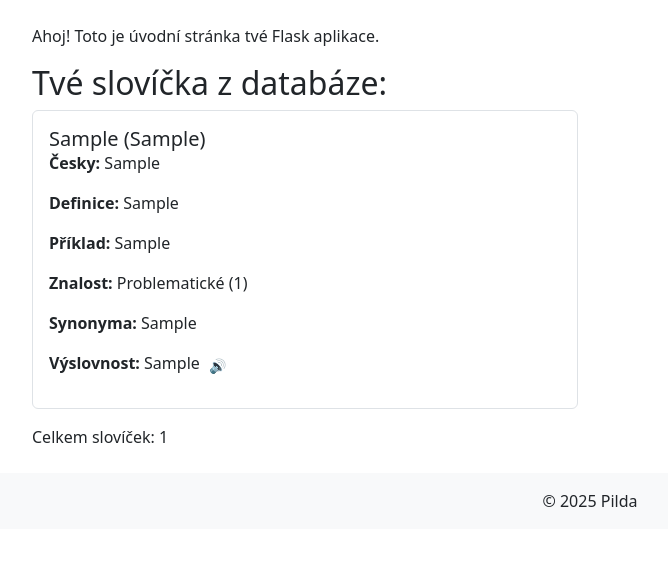
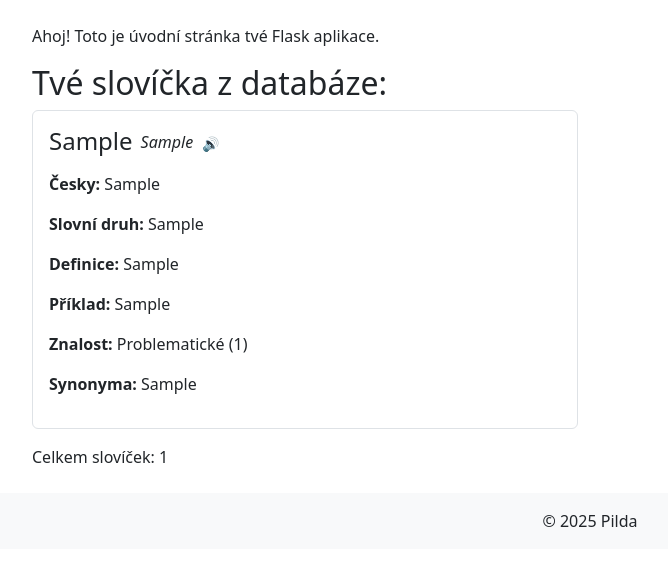
Before and after one commit to gizellos/anglicka-slovicka-learner, a Flask app: page / in a window 1280 px wide. Shown: the part 80-646 px from the top of the page, without its empty margins (50-718 px from the left). Run offline with Flask 3, Linux system fonts and the light colour scheme; tables that the repository leaves empty hold one stand-in row (values such as "Sample post").

Commit message:
Úprava šablony _word_snippet.html: přeuspořádání a zlepšení zobrazení detailů slovíčka, přidání výslovnosti a audio tlačítka. Úprava stylu: přidání posunu ikony audio tlačítka pro lepší vzhled.

```diff
--- a/app/templates/_word_snippet.html
+++ b/app/templates/_word_snippet.html
@@ -1,7 +1,13 @@
 <!-- templates/_word_snippet.html – Snippet pro jedno slovíčko (div s detaily) -->
 <div class="word-card mb-3 p-3 border rounded">  <!-- Bootstrap div pro hezký vzhled, mb-3 = margin bottom -->
-    <h5 class="card-title">{{ word.english }} ({{ word.part_of_speech or 'N/A' }})</h5>  <!-- Nadpis: Anglicky + POS -->
+    <div class="word-header d-flex align-items-center mb-3">
+        <h4 class="card-title mb-0 me-2">{{ word.english }}</h4>
+        <em class="fw-lighter mb-0 me-1">{{ word.pronunciation }}</em>
+        <button onclick="playAudio('{{ word.english | safe }}')" class="btn btn-sm btn-outline-primary btn-audio-no-border">🔊</button>
+    </div>
+
     <p><strong>Česky:</strong> {{ word.czech or 'Žádný překlad' }}</p>  <!-- Překlad s fallback -->
+    <p><strong>Slovní druh:</strong> {{ word.part_of_speech or 'N/A' }}</p>  <!-- Typ -->
     <p><strong>Definice:</strong> {{ word.definition or 'Žádná definice' }}</p>  <!-- Definice -->
     <p><strong>Příklad:</strong> {{ word.example or 'Žádný příklad' }}</p>  <!-- Příklad -->
     <p><strong>Znalost:</strong>
@@ -13,5 +19,4 @@
         ({{ word.knowledge_level }})
     </p>  <!-- Podmínka pro knowledge_level -->
     {% if word.synonyms %} <p><strong>Synonyma:</strong> {{ word.synonyms }}</p> {% endif %}  <!-- Volitelně synonyma -->
-    {% if word.pronunciation %}<p><strong>Výslovnost:</strong> {{ word.pronunciation }} <button onclick="playAudio('{{ word.english | safe }}')" class="btn btn-sm btn-outline-primary btn-audio-no-border">🔊</button></p>{% endif %}
 </div>
--- a/static/style.css
+++ b/static/style.css
@@ -1,3 +1,8 @@
+/* posune ikonu trochu dolu */
+.btn-audio-no-border {
+    transform: translateY(2px);
+}
+
 /* Skrytí borderu u audio ikony (pro čistý layout) */
 .btn-audio-no-border {
     border: none !important;  /* Žádný border, !important přebije Bootstrap */
```
